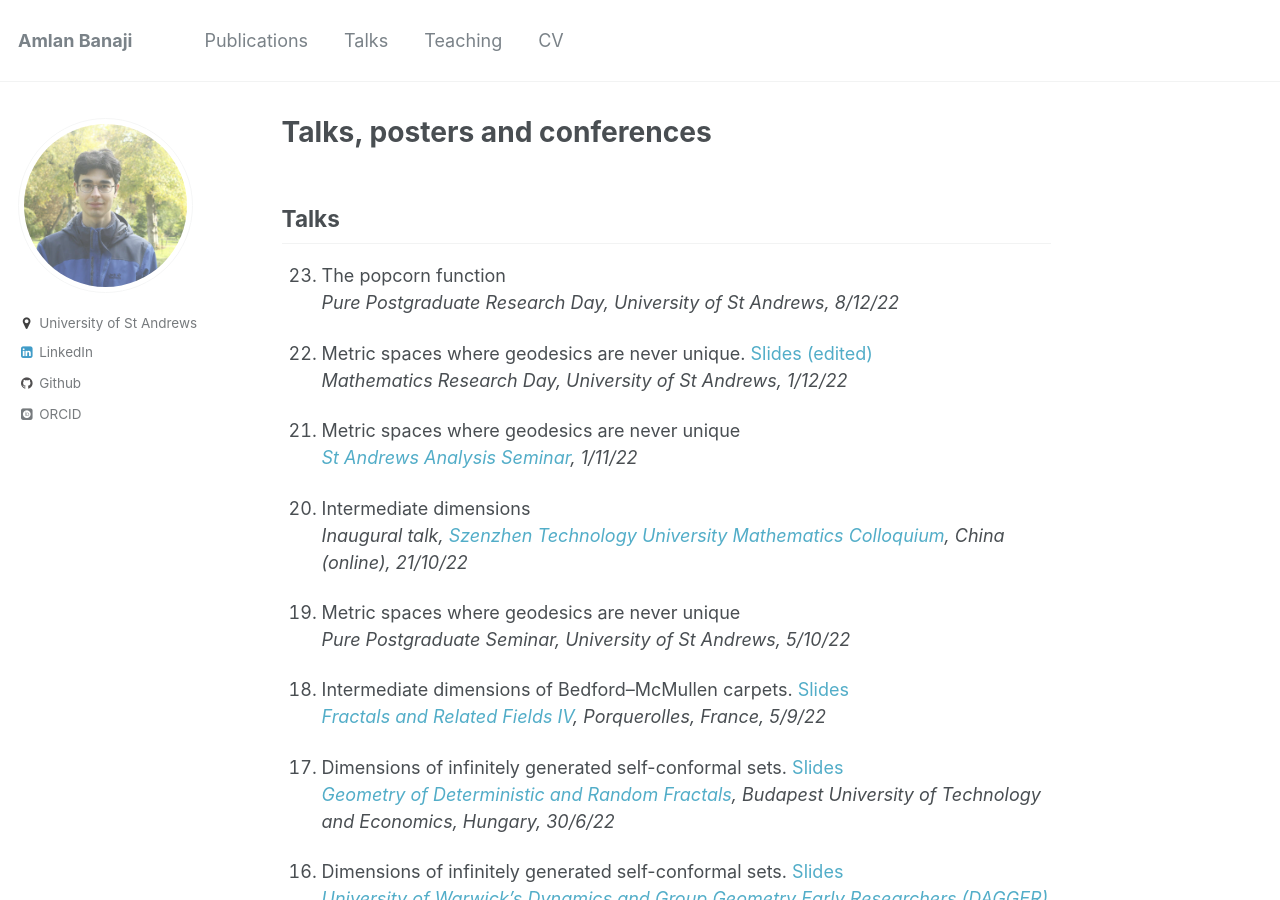
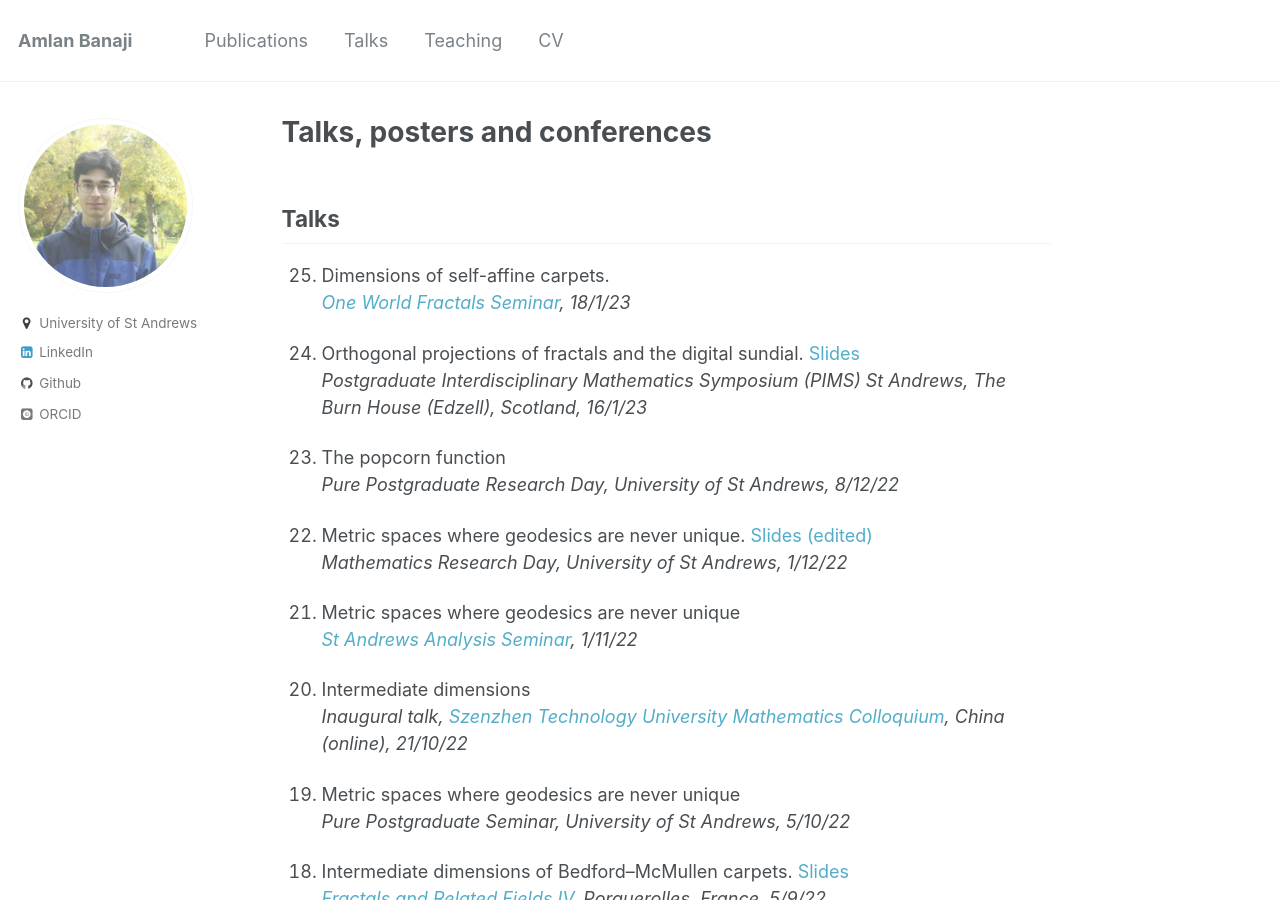
Before and after one commit to amlan-banaji/amlan-banaji.github.io, a Jekyll site: the page built from _pages/talks.md, in a window 1280 px wide and 900 px high. Built offline with Jekyll 4.4.1, drawn with Linux system fonts in a browser that asks for light colours; some web fonts are replaced.

Commit message:
burn and one world talks

```diff
--- a/_pages/talks.md
+++ b/_pages/talks.md
@@ -5,6 +5,12 @@ author_profile: true
 ---
 
 ## Talks
+
+25. Dimensions of self-affine carpets.
+*[One World Fractals Seminar](https://www.troscheit.eu/OneWorld/), 18/1/23*
+
+24. Orthogonal projections of fractals and the digital sundial. [Slides](https://amlan-banaji.github.io/files/Burn2023.pdf)
+*Postgraduate Interdisciplinary Mathematics Symposium (PIMS) St Andrews, The Burn House (Edzell), Scotland, 16/1/23*
 
 23. The popcorn function
 *Pure Postgraduate Research Day, University of St Andrews, 8/12/22*
```
Also changed, not shown: _pages/about.md (+1 -1 lines), 1 other file.
